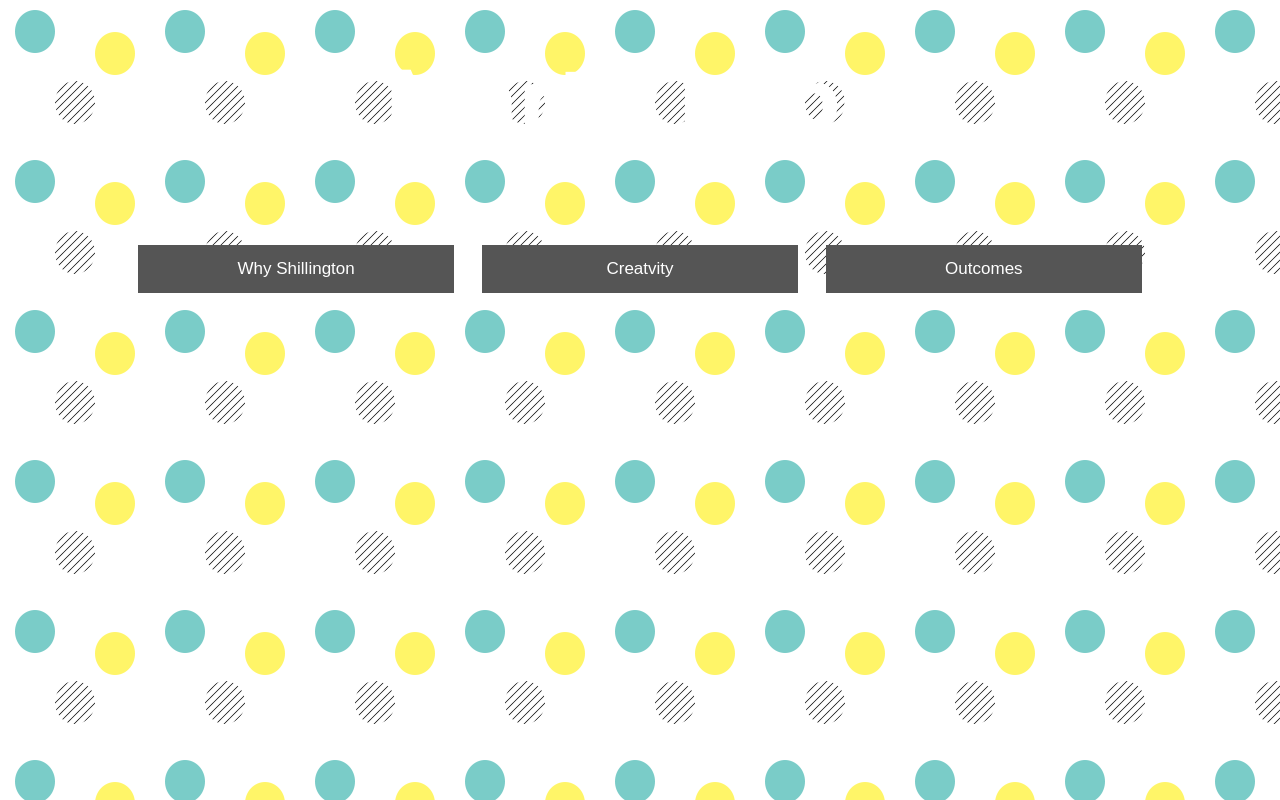
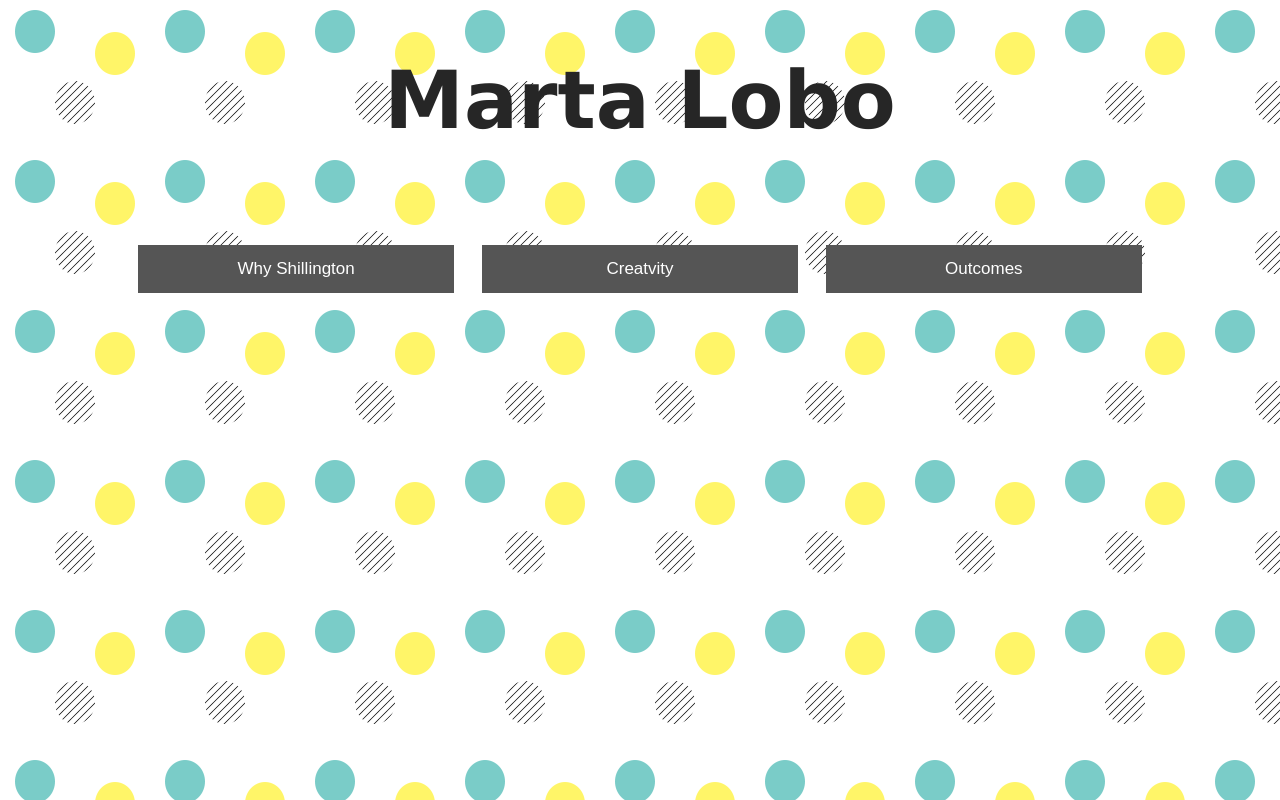
Before and after one commit to martavslobo/iwantit, a plain HTML site: page index.html in a window 1280 px wide. Drawn offline with Linux system fonts and the light colour scheme.

```diff
--- a/resources/css/style.css
+++ b/resources/css/style.css
@@ -2,7 +2,7 @@ html {
   background-image: url("https://raw.githubusercontent.com/martavslobo/iwantit/master/resources/pattern.png");
   font-family: Verdana;
   text-align: center;
-  color: white;
+  color: #262626;
 }
 
 h1 {
```
Also changed, not shown: 1 other file.
